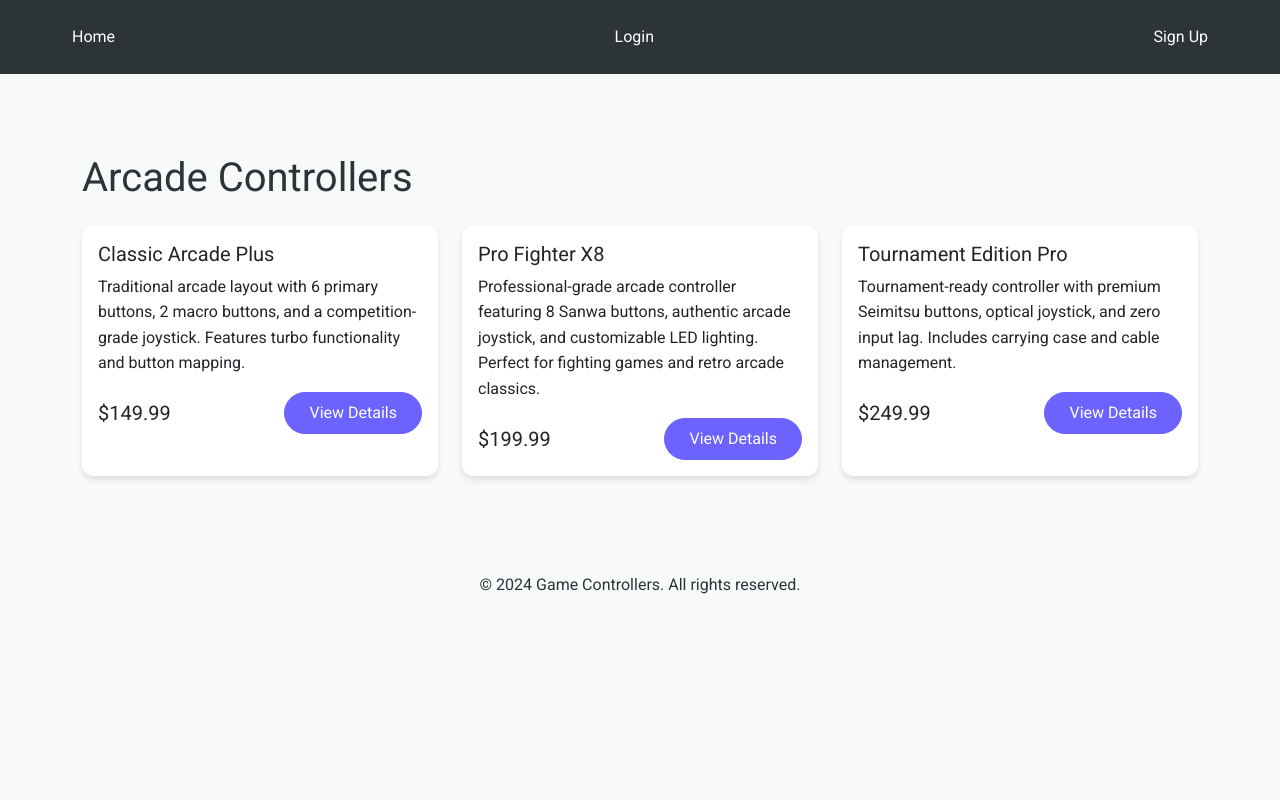
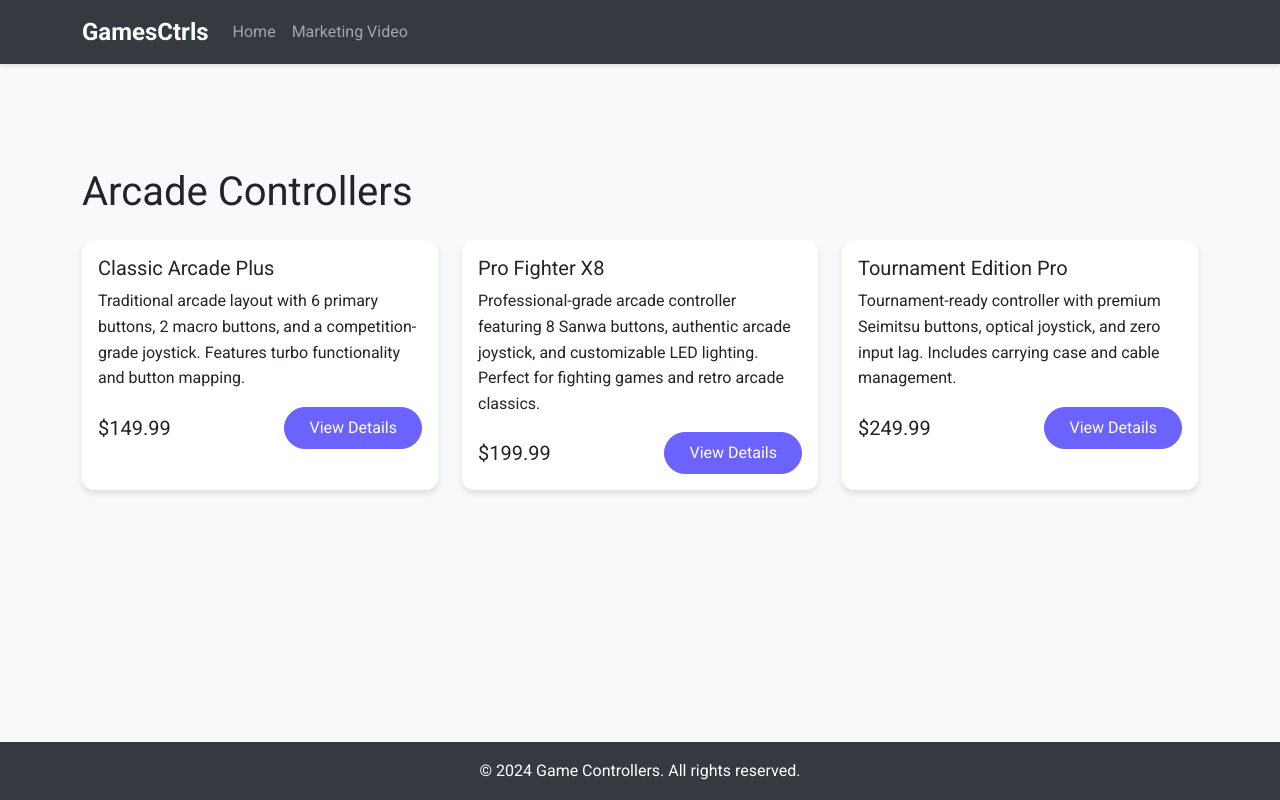
Before and after one commit to ekvale/game_ctrl, a Django app: page /category/arcade-controllers/ in a window 1280 px wide. Run offline with Django 5.2, Linux system fonts and the light colour scheme; data comes from the database, SQL or seed files in the repository; some libraries are stand-ins or nearby versions.

Commit message:
generate marketing

```diff
--- a/game_ctrl/urls.py
+++ b/game_ctrl/urls.py
@@ -5,6 +5,10 @@ from django.conf.urls.static import static
 from django.views.generic import RedirectView, TemplateView
 from .health_checks import health_check
 from django.contrib.auth import views as auth_views
+from django.shortcuts import render
+
+def test_video(request):
+    return render(request, 'marketing/test_video.html')
 
 urlpatterns = [
     path('admin/', admin.site.urls),
@@ -16,5 +20,5 @@ urlpatterns = [
     path('login/', auth_views.LoginView.as_view(template_name='registration/login.html'), name='login'),
     path('logout/', auth_views.LogoutView.as_view(), name='logout'),
     path('register/', TemplateView.as_view(template_name='registration/register.html'), name='register'),
-    path('test-video/', TemplateView.as_view(template_name='marketing/test_video.html'), name='test_video'),
+    path('test-video/', test_video, name='test_video'),
 ] + static(settings.MEDIA_URL, document_root=settings.MEDIA_ROOT)
--- a/templates/base.html
+++ b/templates/base.html
@@ -14,34 +14,57 @@
     <meta property="og:image" content="{% static 'images/og-image.jpg' %}">
     <meta property="og:url" content="{{ request.build_absolute_uri }}">
 
-    <title>{% block title %}Game Controllers{% endblock %}</title>
+    <title>GamesCtrls - Marketing</title>
 
     <!-- Favicon -->
     <link rel="icon" type="image/png" href="{% static 'images/favicon.png' %}">
 
     <!-- CSS -->
     <link href="https://fonts.googleapis.com/css2?family=Roboto:wght@400;700&display=swap" rel="stylesheet">
-    <link href="https://cdn.jsdelivr.net/npm/bootstrap@5.3.0/dist/css/bootstrap.min.css" rel="stylesheet">
+    <link href="https://cdn.jsdelivr.net/npm/bootstrap@5.1.3/dist/css/bootstrap.min.css" rel="stylesheet">
     <link href="{% static 'css/style.css' %}" rel="stylesheet">
     <link rel="stylesheet" href="https://cdn.jsdelivr.net/npm/bootstrap-icons@1.7.2/font/bootstrap-icons.css">
     {% block extra_css %}{% endblock %}
+
+    <!-- Custom CSS -->
+    <style>
+        body {
+            background-color: #f8f9fa;
+            color: #212529;
+        }
+        .navbar {
+            background-color: #343a40;
+        }
+        .footer {
+            background-color: #343a40;
+            color: #fff;
+            padding: 1rem 0;
+            position: fixed;
+            bottom: 0;
+            width: 100%;
+        }
+    </style>
 </head>
 <body>
-    <header>
-        <nav>
-            <a href="{% url 'products:home' %}">Home</a>
-            {% if user.is_authenticated %}
-                <a href="{% url 'cart:cart_detail' %}">Cart</a>
-                <form method="post" action="{% url 'logout' %}">
-                    {% csrf_token %}
-                    <button type="submit">Logout</button>
-                </form>
-            {% else %}
-                <a href="{% url 'login' %}">Login</a>
-                <a href="{% url 'register' %}">Sign Up</a>
-            {% endif %}
-        </nav>
-    </header>
+    <!-- Navigation -->
+    <nav class="navbar navbar-expand-lg navbar-dark mb-4">
+        <div class="container">
+            <a class="navbar-brand" href="/">GamesCtrls</a>
+            <button class="navbar-toggler" type="button" data-bs-toggle="collapse" data-bs-target="#navbarNav">
+                <span class="navbar-toggler-icon"></span>
+            </button>
+            <div class="collapse navbar-collapse" id="navbarNav">
+                <ul class="navbar-nav">
+                    <li class="nav-item">
+                        <a class="nav-link" href="/">Home</a>
+                    </li>
+                    <li class="nav-item">
+                        <a class="nav-link" href="/test-video">Marketing Video</a>
+                    </li>
+                </ul>
+            </div>
+        </div>
+    </nav>
 
     <main>
         {% if messages %}
@@ -58,11 +81,14 @@
         {% endblock %}
     </main>
 
-    <footer>
-        <p>&copy; 2024 Game Controllers. All rights reserved.</p>
+    <!-- Footer -->
+    <footer class="footer">
+        <div class="container text-center">
+            <p class="mb-0">&copy; 2024 Game Controllers. All rights reserved.</p>
+        </div>
     </footer>
 
-    <script src="https://cdn.jsdelivr.net/npm/bootstrap@5.3.0/dist/js/bootstrap.bundle.min.js"></script>
+    <script src="https://cdn.jsdelivr.net/npm/bootstrap@5.1.3/dist/js/bootstrap.bundle.min.js"></script>
     {% block extra_js %}{% endblock %}
 </body>
 </html>
```
Also changed, not shown: templates/marketing/test_video.html (+4 -8 lines).
